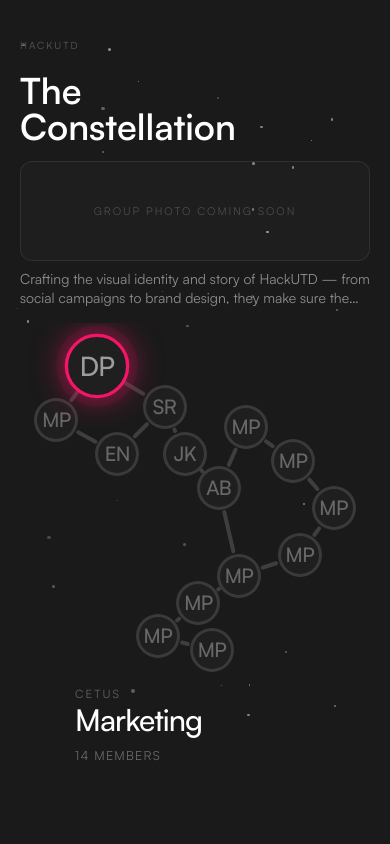
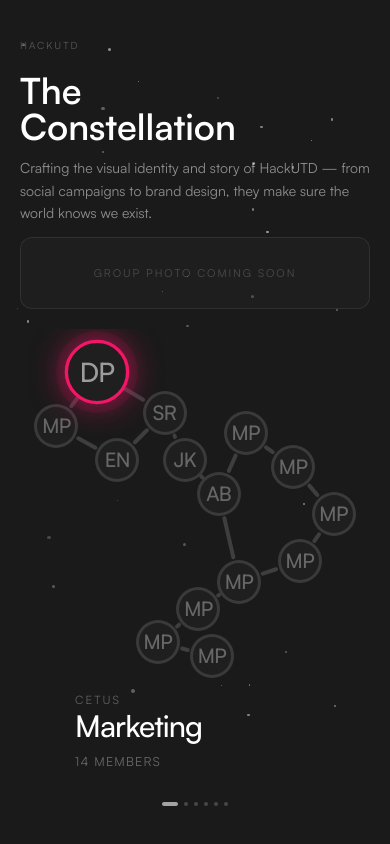
Before and after one commit to hackutd/hackutd-co, a Next.js app: page / in a window 390 px wide. Shown: the part 4324-5168 px from the top of the page. Built offline with nearby package versions, Linux system fonts and the light colour scheme.

Commit message:
adjuted mobile view to have smoother transition

```diff
--- a/app/components/teams/Teams.tsx
+++ b/app/components/teams/Teams.tsx
@@ -492,15 +492,21 @@ export default function Teams() {
         0,
         1,
       );
-      targetX = progress * maxTranslate;
 
-      if (maxTranslate > 0) {
       const slotWidth = track.scrollWidth / ORDERED_OFFICER_TEAMS.length;
       const nextIndex = clamp(
-          Math.round((progress * maxTranslate) / slotWidth),
+        Math.round(progress * (ORDERED_OFFICER_TEAMS.length - 1)),
         0,
         ORDERED_OFFICER_TEAMS.length - 1,
       );
+
+      // Snap to center the active constellation in the viewport
+      targetX = clamp(
+        nextIndex * slotWidth + slotWidth / 2 - window.innerWidth / 2,
+        0,
+        maxTranslate,
+      );
+
       if (nextIndex !== activeTeamIndexRef.current) {
         activeTeamIndexRef.current = nextIndex;
         setDescVisible(false);
@@ -512,7 +518,6 @@ export default function Teams() {
           setDescVisible(true);
           descTransitionRef.current = null;
         }, 200);
-        }
       }
 
       if (progress <= 0.001 || progress >= 0.999) {
@@ -727,38 +732,6 @@ export default function Teams() {
       </div>
     );
 
-    const mobilePhotoPanel = (
-      <div
-        className="px-5 mt-4 transition-opacity duration-200"
-        style={{ opacity: descVisible ? 1 : 0 }}
-      >
-        {ORDERED_OFFICER_TEAMS[displayedTeamIndex]?.groupPhotoUrl ? (
-          <Image
-            key={ORDERED_OFFICER_TEAMS[displayedTeamIndex]?.id}
-            src={ORDERED_OFFICER_TEAMS[displayedTeamIndex]!.groupPhotoUrl!}
-            alt={`${ORDERED_OFFICER_TEAMS[displayedTeamIndex]?.label} team`}
-            width={400}
-            height={160}
-            className="w-full rounded-xl object-cover border border-white/10"
-            style={{ maxHeight: "140px" }}
-          />
-        ) : (
-          <div
-            className="flex w-full items-center justify-center rounded-xl border border-white/8 bg-white/[0.02]"
-            style={{ height: "100px" }}
-          >
-            <p className="text-[0.68rem] uppercase tracking-[0.18em] text-white/20">
-              Group photo coming soon
-            </p>
-          </div>
-        )}
-        {ORDERED_OFFICER_TEAMS[displayedTeamIndex]?.description ? (
-          <p className="mt-2 text-sm leading-snug text-white/50 line-clamp-2">
-            {ORDERED_OFFICER_TEAMS[displayedTeamIndex]!.description}
-          </p>
-        ) : null}
-      </div>
-    );
 
     if (prefersReducedMotion) {
       return (
@@ -802,13 +775,18 @@ export default function Teams() {
       <section
         id="team"
         ref={mobileSectionRef}
-        className={`relative bg-background ${isAndroid ? TEAMS_LAYOUT.mobileSectionMinHeightAndroid : TEAMS_LAYOUT.mobileSectionMinHeight}`}
+        className="relative bg-background"
+        style={{ minHeight: `${100 + ORDERED_OFFICER_TEAMS.length * 22}vh` }}
       >
         <div className={`sticky top-0 overflow-hidden ${isAndroid ? TEAMS_LAYOUT.mobileViewportHeightAndroid : TEAMS_LAYOUT.mobileViewportHeight}`}>
           {mobileStars}
 
-          <div className="relative flex h-full flex-col pt-16 pb-6">
-            <div className="px-5">
+          <div className="relative flex h-full flex-col">
+            {/* Top info zone: heading + full description + photo, capped at ~50% height */}
+            <div
+              className="shrink-0 overflow-y-auto px-5 pt-16 pb-3"
+              style={{ maxHeight: isAndroid ? "52%" : "50%" }}
+            >
               <p className="text-[0.62rem] uppercase tracking-[0.2em] text-white/26">
                 {TEAMS_COPY.eyebrow}
               </p>
@@ -817,11 +795,43 @@ export default function Teams() {
                 <br />
                 {TEAMS_COPY.heading[1]}
               </h2>
+
+              <div
+                className="mt-3 transition-opacity duration-200"
+                style={{ opacity: descVisible ? 1 : 0 }}
+              >
+                {ORDERED_OFFICER_TEAMS[displayedTeamIndex]?.description ? (
+                  <p className="text-sm leading-relaxed text-white/50">
+                    {ORDERED_OFFICER_TEAMS[displayedTeamIndex]!.description}
+                  </p>
+                ) : null}
+                <div className="mt-3">
+                  {ORDERED_OFFICER_TEAMS[displayedTeamIndex]?.groupPhotoUrl ? (
+                    <Image
+                      key={ORDERED_OFFICER_TEAMS[displayedTeamIndex]?.id}
+                      src={ORDERED_OFFICER_TEAMS[displayedTeamIndex]!.groupPhotoUrl!}
+                      alt={`${ORDERED_OFFICER_TEAMS[displayedTeamIndex]?.label} team`}
+                      width={400}
+                      height={96}
+                      className="w-full rounded-xl object-cover border border-white/10"
+                      style={{ maxHeight: "96px" }}
+                    />
+                  ) : (
+                    <div
+                      className="flex w-full items-center justify-center rounded-xl border border-white/8 bg-white/[0.02]"
+                      style={{ height: "72px" }}
+                    >
+                      <p className="text-[0.68rem] uppercase tracking-[0.18em] text-white/20">
+                        Group photo coming soon
+                      </p>
+                    </div>
+                  )}
+                </div>
+              </div>
             </div>
 
-            {mobilePhotoPanel}
-
-            <div className="relative mt-4 flex-1 overflow-hidden">
+            {/* Bottom constellation zone: takes all remaining space */}
+            <div className="relative mt-2 min-h-0 flex-1 overflow-hidden">
               <div
                 ref={mobileTrackRef}
                 className="flex h-full w-max items-start will-change-transform"
@@ -843,6 +853,19 @@ export default function Teams() {
                   />
                 ))}
               </div>
+            </div>
+
+            <div className="flex items-center justify-center gap-1.5 pb-3 pt-1">
+              {ORDERED_OFFICER_TEAMS.map((_, i) => (
+                <span
+                  key={i}
+                  className={`h-1 rounded-full transition-all duration-300 ${
+                    i === displayedTeamIndex
+                      ? "w-4 bg-white/60"
+                      : "w-1 bg-white/20"
+                  }`}
+                />
+              ))}
             </div>
           </div>
         </div>
```
Lines whose indentation alone changed are shown as unchanged.
